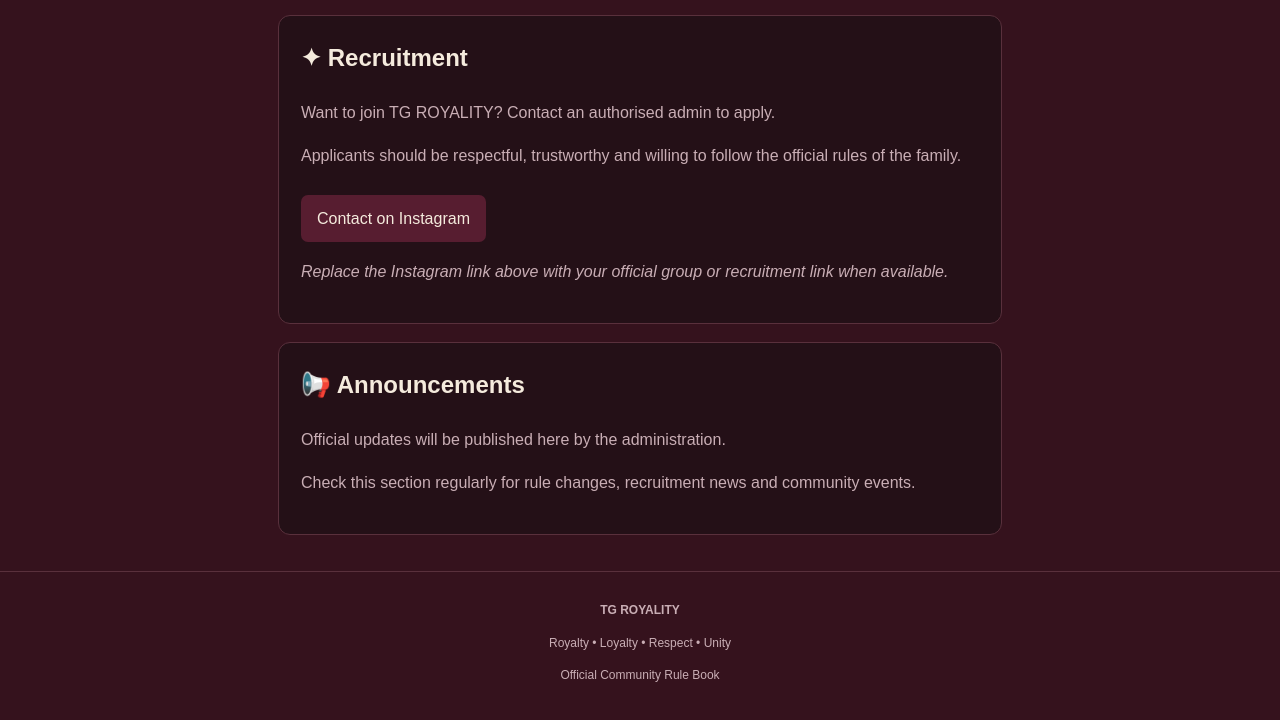
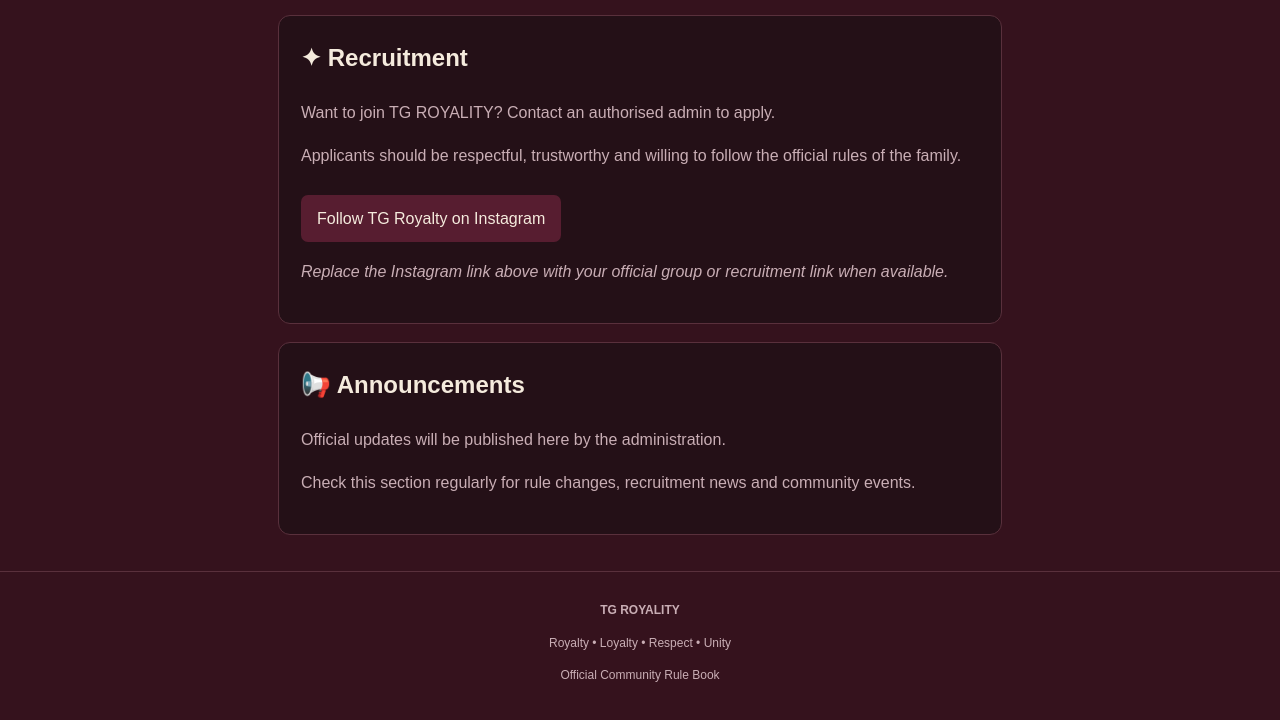
Before and after one commit to tgroyaltyofficial-ux/tg-royality, a plain HTML site: page index.html in a window 1280 px wide. Shown: the part 2700-3420 px from the top of the page. Drawn offline with Linux system fonts and the light colour scheme.

Commit message:
Update index.html

```diff
--- a/index.html
+++ b/index.html
@@ -329,11 +329,11 @@
 
       <a
         class="btn"
-        href="https://www.instagram.com/"
+        href="https://www.instagram.com/tgroyalty.ava?obrf=Nm5kN2hrMDNzcmRz"
         target="_blank"
         rel="noopener noreferrer"
       >
-        Contact on Instagram
+        Follow TG Royalty on Instagram
       </a>
 
       <p>
```
